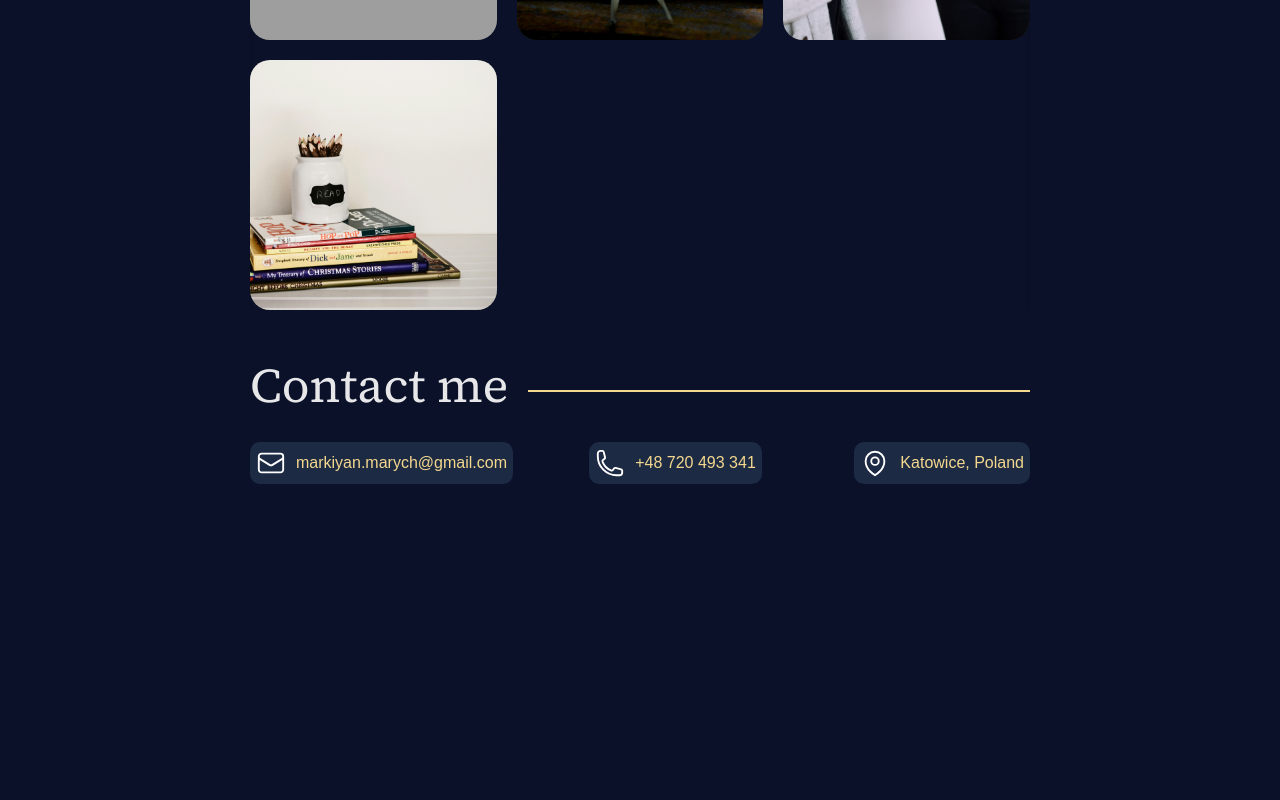
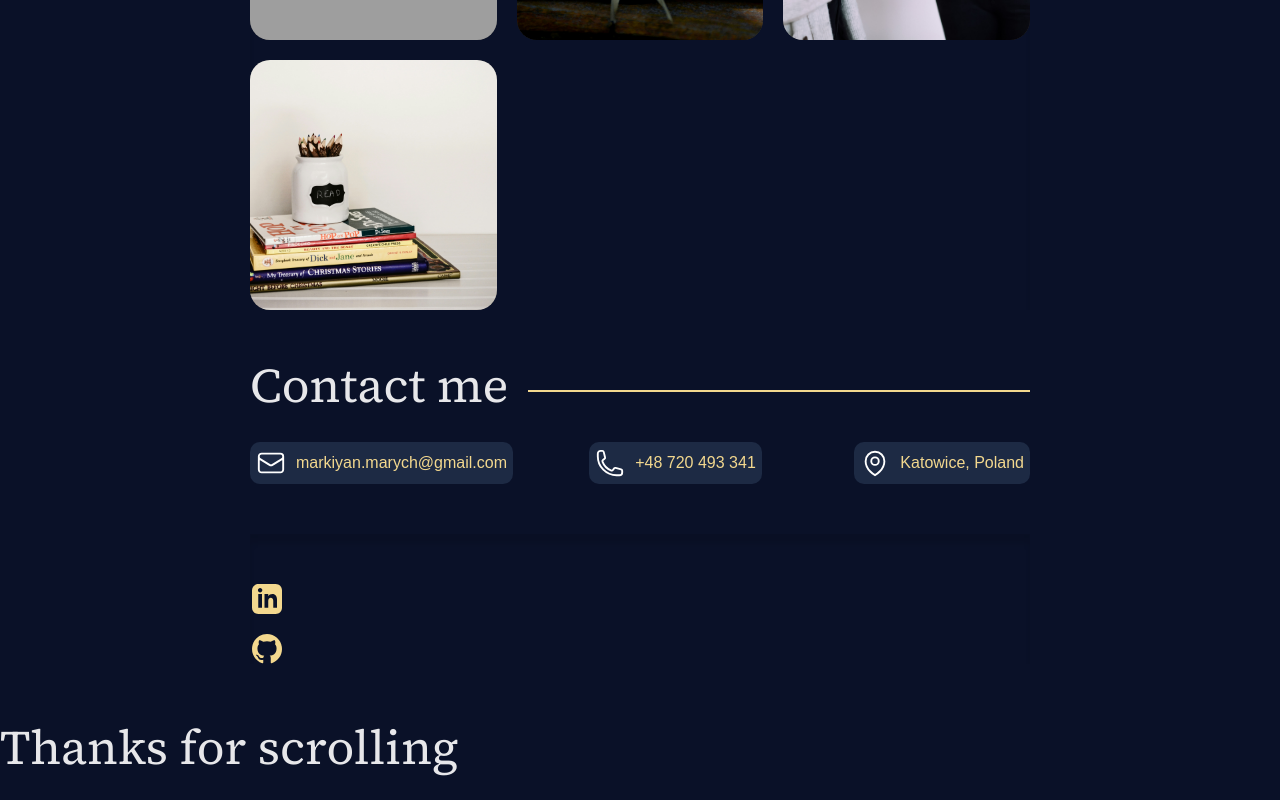
Before and after one commit to MarkiMark01/portfolio_vite_sass, a React (Vite) app: page / in a window 1280 px wide. Shown: the part 1895-2695 px from the top of the page. Before the commit the page ends 2429 px from the top, so only its background shows below. Built offline with nearby package versions, Linux system fonts and the light colour scheme; grey boxes are pictures that could not be loaded.

Commit message:
created footer.scss

```diff
--- a/src/App.jsx
+++ b/src/App.jsx
@@ -1,6 +1,7 @@
 import "./App.scss";
 import About from "./components/pages/about/About";
 import Contacts from "./components/pages/contacts/Contacts";
+import Footer from "./components/pages/footer/Footer";
 import Header from "./components/pages/header/Header";
 import Main from "./components/pages/main/Main";
 import Portfolio from "./components/pages/portfolio/Portfolio";
@@ -15,6 +16,7 @@ function App() {
       <Skills />
       <Portfolio/>
       <Contacts/>
+      <Footer/>
     </main>
   );
 }
--- a/src/components/pages/footer/footer.module.scss
+++ b/src/components/pages/footer/footer.module.scss
@@ -0,0 +1,10 @@
+.social{
+    display: flex;
+    justify-content: center;
+    flex-direction: column;
+    gap: 20px;
+    max-width: 780px;
+    margin: 50px auto;
+    box-shadow: inset 0 10px 5px rgba(0, 0, 0, 0.1);
+    padding-top: 50px;
+}
```
